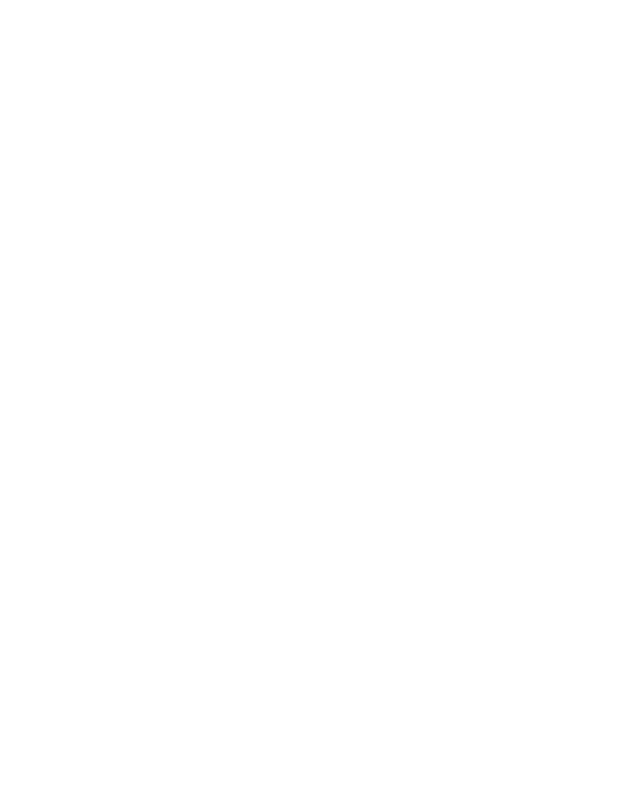
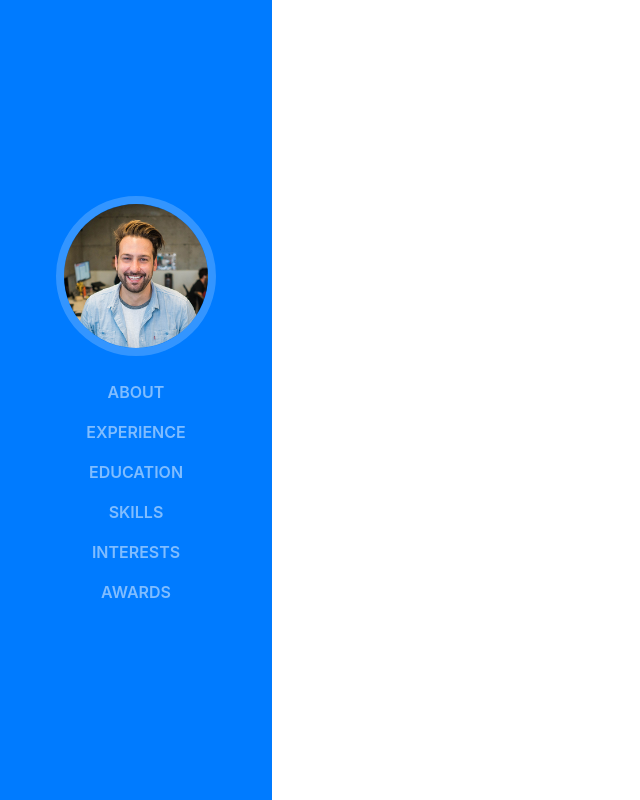
Before and after one commit to SaraAliMohammed/ResumeTemplate, a plain HTML site: page index.html in a window 1280 px wide. Shown: the whole page, without its empty margins (0-640 px from the left). Drawn offline with Linux system fonts and the light colour scheme; a web font is replaced by a local one.

Commit message:
Add navigation

```diff
--- a/css/resume.css
+++ b/css/resume.css
@@ -0,0 +1,44 @@
+#sideNav .navbar-nav .nav-item .nav-link {
+  font-weight: 600;
+  text-transform: uppercase;
+}
+
+@media (min-width: 992px) {
+  #sideNav {
+    text-align: center;
+    position: fixed;
+    top: 0;
+    left: 0;
+    display: flex;
+    flex-direction: column;
+    width: 17rem;
+    height: 100vh;
+  }
+  #sideNav .navbar-brand {
+    display: flex;
+    margin: auto auto 0;
+    padding: 0.5rem;
+  }
+  #sideNav .navbar-brand .img-profile {
+    max-width: 10rem;
+    max-height: 10rem;
+    border: 0.5rem solid rgba(255, 255, 255, 0.2);
+  }
+  #sideNav .navbar-collapse {
+    display: flex;
+    align-items: flex-start;
+    flex-grow: 0;
+    width: 100%;
+    margin-bottom: auto;
+  }
+  #sideNav .navbar-collapse .navbar-nav {
+    flex-direction: column;
+    width: 100%;
+  }
+  #sideNav .navbar-collapse .navbar-nav .nav-item {
+    display: block;
+  }
+  #sideNav .navbar-collapse .navbar-nav .nav-item .nav-link {
+    display: block;
+  }
+}
--- a/index.html
+++ b/index.html
@@ -25,6 +25,41 @@
 
     </head>
     <body>
+
+        <nav class="navbar navbar-expand-lg navbar-dark bg-primary fixed-top" id="sideNav">
+            <a class="navbar-brand js-scroll-trigger" href="#page-top">
+                <span class="d-block d-lg-none">Start Bootstrap</span>
+                <span class="d-none d-lg-block">
+                    <img class="img-fluid img-profile rounded-circle mx-auto mb-2" src="img/profile.jpg" alt="">
+                </span>
+            </a>
+            <button class="navbar-toggler" type="button" data-toggle="collapse" data-target="#navbarSupportedContent" aria-controls="navbarSupportedContent" aria-expanded="false" aria-label="Toggle navigation">
+                <span class="navbar-toggler-icon"></span>
+            </button>
+            <div class="collapse navbar-collapse" id="navbarSupportedContent">
+                <ul class="navbar-nav">
+                    <li class="nav-item">
+                        <a class="nav-link js-scroll-trigger" href="#about">About</a>
+                    </li>
+                    <li class="nav-item">
+                        <a class="nav-link js-scroll-trigger" href="#experience">Experience</a>
+                    </li>
+                    <li class="nav-item">
+                        <a class="nav-link js-scroll-trigger" href="#education">Education</a>
+                    </li>
+                    <li class="nav-item">
+                        <a class="nav-link js-scroll-trigger" href="#skills">Skills</a>
+                    </li>
+                    <li class="nav-item">
+                        <a class="nav-link js-scroll-trigger" href="#interests">Interests</a>
+                    </li>
+                    <li class="nav-item">
+                        <a class="nav-link js-scroll-trigger" href="#awards">Awards</a>
+                    </li>
+                </ul>
+            </div>
+        </nav>
+
         <!-- Bootstrap core JavaScript -->
         <script src="js/jquery.min.js"></script>
         <script src="js/bootstrap.bundle.min.js"></script>
```
